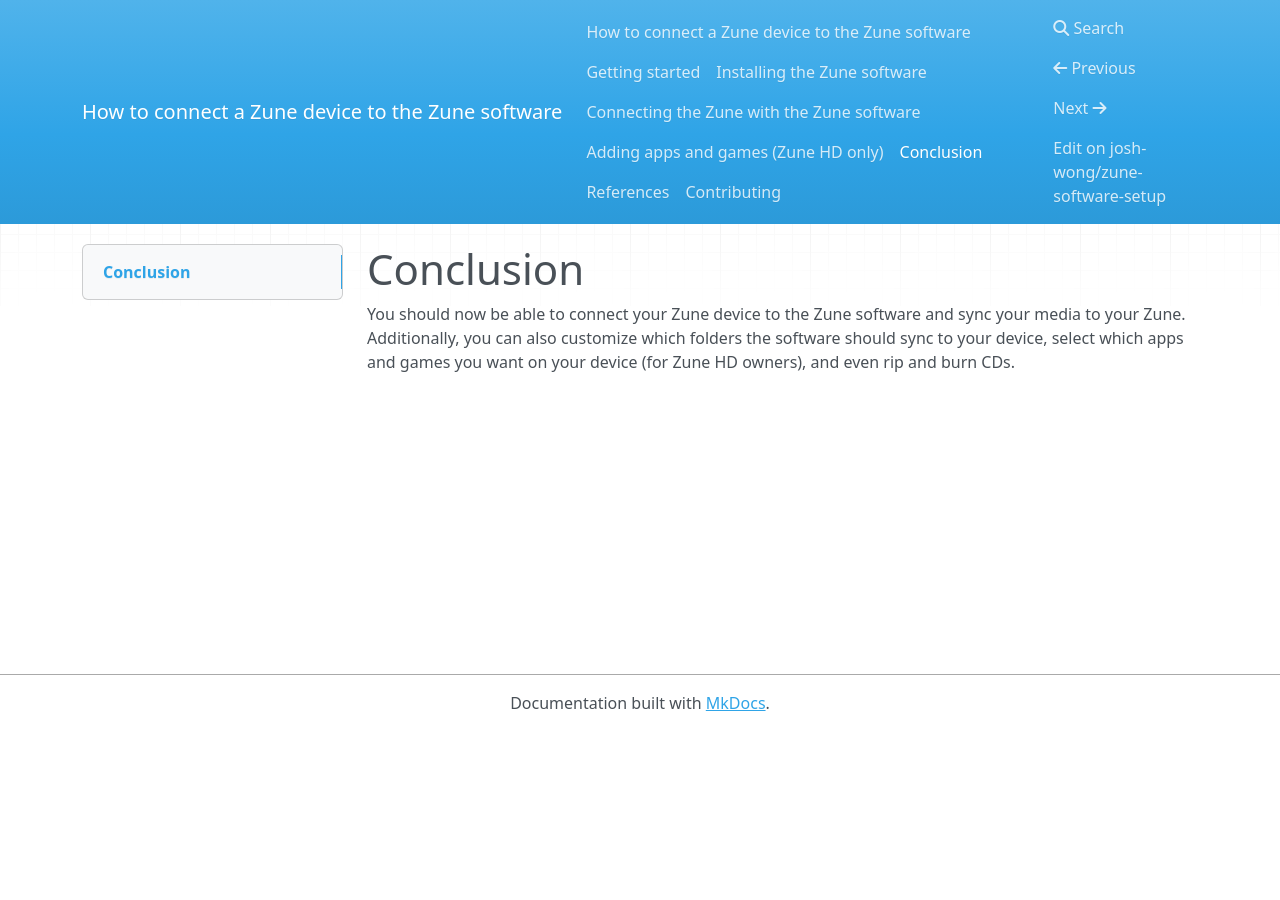
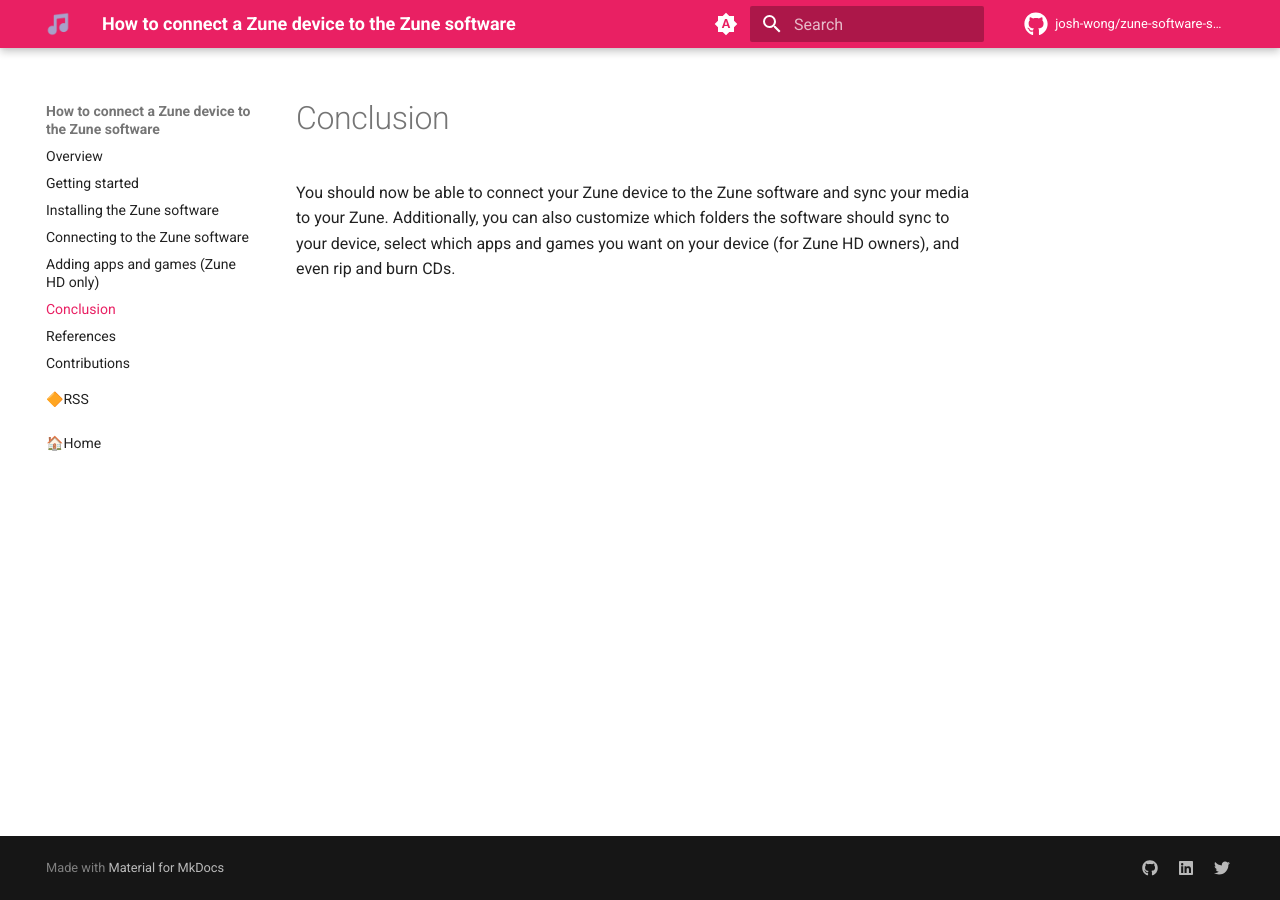
Before and after one commit to josh-wong/zune-software-setup, an MkDocs documentation site: the page built from docs/05_conclusion.md, in a window 1280 px wide. Built offline with MkDocs 1.6.1 and Material for MkDocs 9.7.7, drawn with Linux system fonts in a browser that asks for light colours; nearby versions of some CDN libraries; comment, search, counter and statistics services are not loaded.

```diff
--- a/mkdocs.yml
+++ b/mkdocs.yml
@@ -22,10 +22,118 @@
   - git-committers:
       repository: josh-wong/zune-software-setup
       branch: main
+  - rss:
+      abstract_chars_count: 160  # -1 for full content
+      categories:
+        - tags
+      comments_path: "#__comments"
+      date_from_meta:
+        as_creation: "date"
+        as_update: false
+        datetime_format: "%Y-%m-%d"
+      enabled: true
+      feed_ttl: 1440
+      image: https://upload.wikimedia.org/wikipedia/commons/thumb/4/43/Feed-icon.svg/128px-Feed-icon.svg.png
+      length: 20
+      pretty_print: false
+      match_path: ".*"
+      url_parameters:
+        utm_source: "documentation"
+        utm_medium: "RSS"
+        utm_campaign: "feed-syndication"
+
+markdown_extensions:
+  # Add styles for buttons
+  - attr_list
+  # Add emoji support
+  - pymdownx.emoji:
+      emoji_index: !!python/name:materialx.emoji.twemoji
+      emoji_generator: !!python/name:materialx.emoji.to_svg
+  # Add support for Material for MkDocs admonitions
+  - admonition
+  - pymdownx.details
+  - pymdownx.superfences
+  - toc:
+      # Add link next to header that allows the user to get a permalink to the heading (still need to copy the URL in the address bar).
+      permalink: true
 
 theme:
-  name: mkdocs
+  name: material
   # Add favicon to browser tab
   favicon: assets/images/favicon.png
   # Add logo to docs pages
   logo: assets/images/mkdocs_zune_logo.png
+  icon:
+    # Add icon to show repository information and link
+    repo: fontawesome/brands/github
+    # Add icons for Material for MkDocs admonitions
+    admonition:
+      note: fontawesome/solid/note-sticky
+      abstract: fontawesome/solid/book
+      info: fontawesome/solid/circle-info
+      tip: fontawesome/solid/bullhorn
+      success: fontawesome/solid/check
+      question: fontawesome/solid/circle-question
+      warning: fontawesome/solid/triangle-exclamation
+      failure: fontawesome/solid/bomb
+      danger: fontawesome/solid/skull
+      bug: fontawesome/solid/robot
+      example: fontawesome/solid/flask
+      quote: fontawesome/solid/quote-left
+  # Add light & dark theme
+  palette:
+    # Palette toggle for automatic mode
+    - media: "(prefers-color-scheme)"
+      toggle:
+        icon: material/brightness-auto
+        name: Switch to light mode
+    # Palette toggle for light mode
+    - media: "(prefers-color-scheme: light)"
+      scheme: default
+      toggle:
+        icon: material/weather-night
+        name: Switch to dark mode
+      primary: pink
+      accent: blue
+    # Palette toggle for dark mode
+    - media: "(prefers-color-scheme: dark)"
+      scheme: slate
+      toggle:
+        icon: material/weather-sunny
+        name: Switch to light mode
+      primary: pink
+      accent: blue
+  features:
+    # Add custom search functions
+    - search.suggest
+    - search.highlight
+    - search.share
+    - navigation.tracking
+    - navigation.top
+
+extra:
+  social:
+    - icon: fontawesome/brands/github
+      link: https://github.com/josh-wong
+      name: josh-wong on GitHub
+    - icon: fontawesome/brands/linkedin
+      link: https://www.linkedin.com/in/wongjoshua
+      name: Joshua Wong on LinkedIn
+    - icon: fontawesome/brands/twitter
+      link: https://twitter.com/josh_in_japan
+      name: josh_in_japan on Twitter
+
+nav:
+  - Overview: 'index.md'
+  - Getting started: '01_getting-started.md'
+  - Installing the Zune software: '02_installing-the-zune-software.md'
+  - Connecting to the Zune software: '03_connecting-with-the-zune-software.md'
+  - Adding apps and games (Zune HD only): '04_adding-apps-and-games.md'
+  - Conclusion: '05_conclusion.md'
+  - References: '06_references.md'
+  - Contributions: '07_contributions.md'
+  - '': ''
+  - 🔶RSS: 'https://josh-wong.github.io/zune-software-setup/feed_rss_updated.xml'
+  - '': ''
+  - '': ''
+  - 🏠Home: 'https://josh-wong.github.io'
```
Also changed, not shown: 1 other file.
